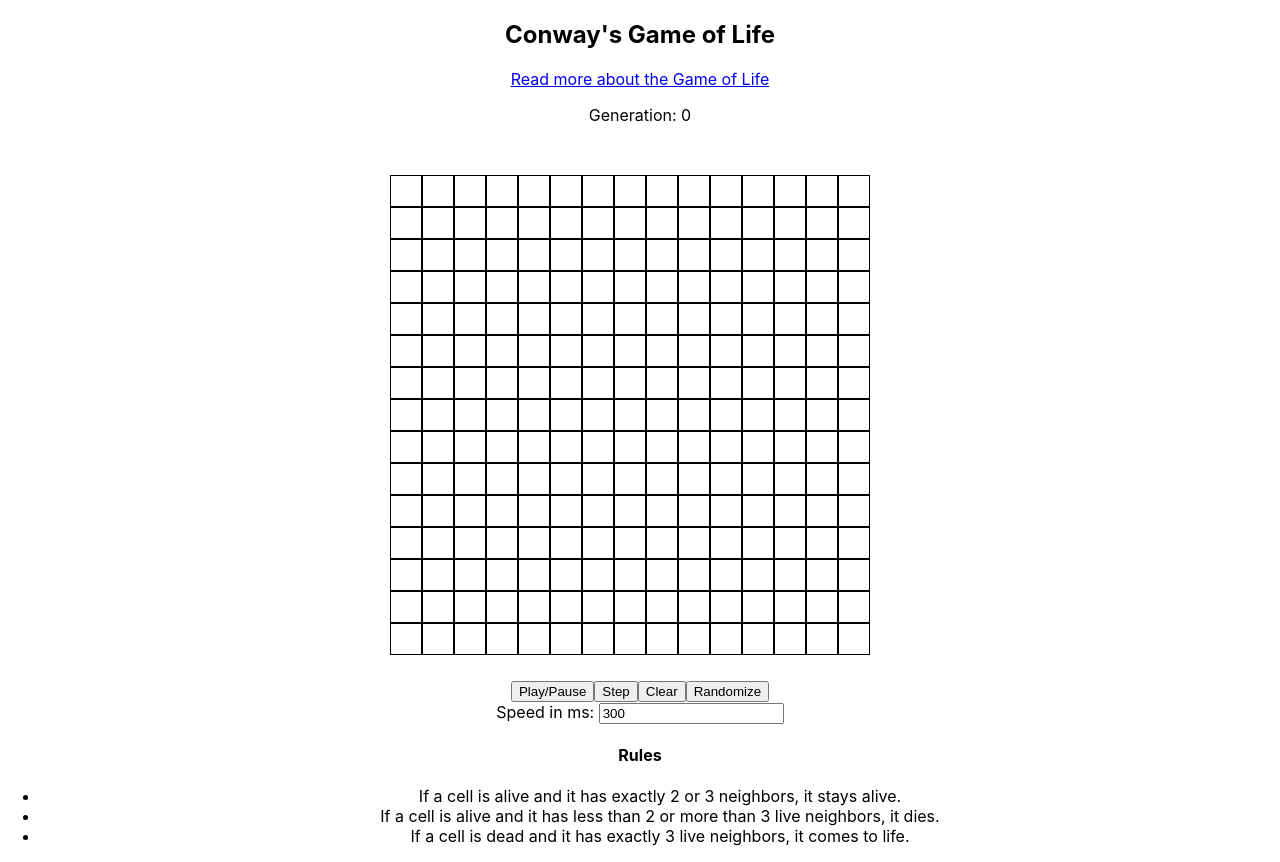
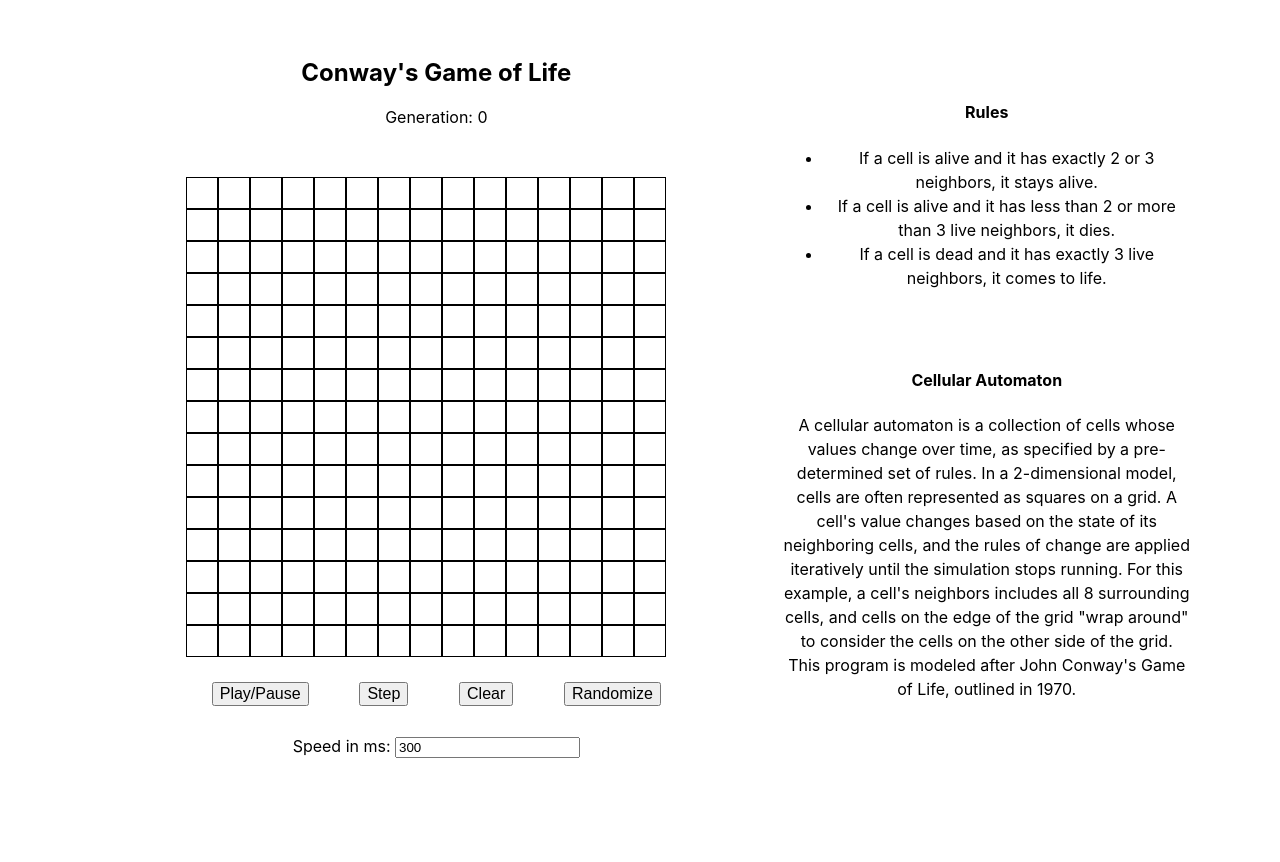
Before and after one commit to bloominstituteoftechnology/CS-Build-Week-1, a React (Create React App) app in the folder conways-life/: page / in a window 1280 px wide. After the commit the page ends 800 px from the top, so only its background shows below. Built offline with nearby package versions, Linux system fonts and the light colour scheme; the HTML template or start-up script is replaced by a standard one.

Commit message:
added paragraph about CA

```diff
--- a/conways-life/src/App.js
+++ b/conways-life/src/App.js
@@ -1,15 +1,13 @@
 import React, { Component } from 'react';
 import GridDisplay from './components/GridDisplay';
-import Rules from './components/Rules';
+import About from './components/About';
 
 class App extends Component {
   render() {
     return (
       <div className="App">
-        <h2>Conway's Game of Life</h2>
-        <a href="https://en.wikipedia.org/wiki/Conway%27s_Game_of_Life" target="_blank" rel="noopener noreferrer">Read more about the Game of Life</a>
         <GridDisplay />
-        <Rules />
+        <About />
       </div>
     );
   }
--- /dev/null
+++ b/conways-life/src/components/About.js
@@ -0,0 +1,30 @@
+import React from "react";
+
+const About = props => {
+    return (
+        <div className="aboutInfo">
+            <div className="aboutSection">
+                <h4>Rules</h4>
+                <ul>
+                    <li>If a cell is alive and it has exactly 2 or 3 neighbors, it stays alive.</li>
+                    <li>If a cell is alive and it has less than 2 or more than 3 live neighbors, it dies.</li>
+                    <li>If a cell is dead and it has exactly 3 live neighbors, it comes to life.</li>
+                </ul>
+            </div>
+            <div className="aboutSection">
+                <h4>Cellular Automaton</h4>
+                <p>
+                A cellular automaton is a collection of cells whose values change over time, as specified by a
+                pre-determined set of rules. In a 2-dimensional model, cells are often represented as squares on a grid.
+                A cell's value changes based on the state of its neighboring cells, and the rules of change are applied
+                iteratively until the simulation stops running. For this example, a cell's neighbors includes all 8
+                surrounding cells, and cells on the edge of the grid "wrap around" to consider the cells on the other
+                side of the grid. This program is modeled after John Conway's Game of Life, outlined in 1970.
+                </p>
+            </div>
+        </div>
+    );
+  };
+
+
+export default About;
--- a/conways-life/src/components/Cell.js
+++ b/conways-life/src/components/Cell.js
@@ -32,7 +32,7 @@ class Cell extends Component {
             return (
             <div className="cell"
                 onClick={() => this.handleToggle()}
-                style={ this.state.value === 1 ? { background: "blue" } : null }>
+                style={ this.state.value === 1 ? { background: "dimgrey" } : null }>
             </div>
           );
         }
--- a/conways-life/src/components/GridDisplay.js
+++ b/conways-life/src/components/GridDisplay.js
@@ -130,6 +130,7 @@ class GridDisplay extends Component {
     render() {
             return (
             <div className="mainContainer">
+                <h2>Conway's Game of Life</h2>
                 <p>Generation: {this.state.iterations}</p>
                  <div className="gridContainer">
                     {this.state.grid.map(row =>
--- a/conways-life/src/components/Rules.js
+++ /dev/null
@@ -1,17 +0,0 @@
-import React from "react";
-
-const Rules = props => {
-    return (
-        <div className="gameRules">
-            <h4>Rules</h4>
-            <ul>
-                <li>If a cell is alive and it has exactly 2 or 3 neighbors, it stays alive.</li>
-                <li>If a cell is alive and it has less than 2 or more than 3 live neighbors, it dies.</li>
-                <li>If a cell is dead and it has exactly 3 live neighbors, it comes to life.</li>
-            </ul>
-        </div>
-    );
-  };
-
-
-export default Rules;
--- a/conways-life/src/index.css
+++ b/conways-life/src/index.css
@@ -9,11 +9,24 @@ body {
 
 .App {
   text-align: center;
+  margin: 3% 7% auto 7%;
+  display: flex;
+  justify-content: space-around;
+}
+
+.aboutInfo {
+  width: 37%;
+}
+
+.aboutSection {
+  padding-top: 10%;
+  line-height: 1.5;
 }
 
 .mainContainer {
   margin: auto;
 }
+
 .gridContainer {
   height: 475px;
   width: 500px;
@@ -28,3 +41,13 @@ body {
   background: white;
   border: 1px solid black;
 }
+
+.controlButtons {
+  display: flex;
+  justify-content: space-around;
+  margin-bottom: 30px;
+}
+
+.controlButtons button {
+  font-size: 12pt;
+}
```
